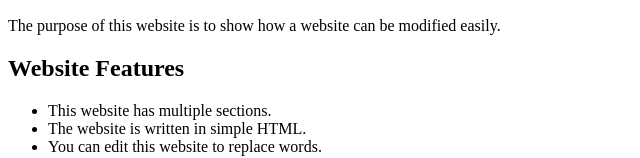
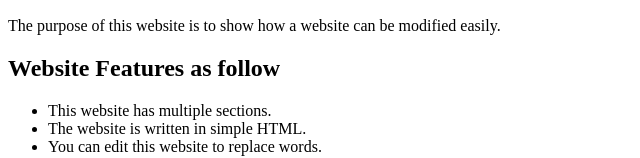
Before and after one commit to Jessie-805/vscode-ninja, a plain HTML site: page index.html in a window 1280 px wide. Shown: the part 148-306 px from the top of the page, without its empty margins (0-640 px from the left). Drawn offline with Linux system fonts and the light colour scheme.

Commit message:
I add words

```diff
--- a/index.html
+++ b/index.html
@@ -21,7 +21,7 @@
     </div>
 
     <div>
-        <h2>Website Features</h2>
+        <h2>Website Features as follow</h2> <!--I add words here-->
         <ul>
             <li>This website has multiple sections.</li>
             <li>The website is written in simple HTML.</li>
```
Also changed, not shown: 1 other file.
